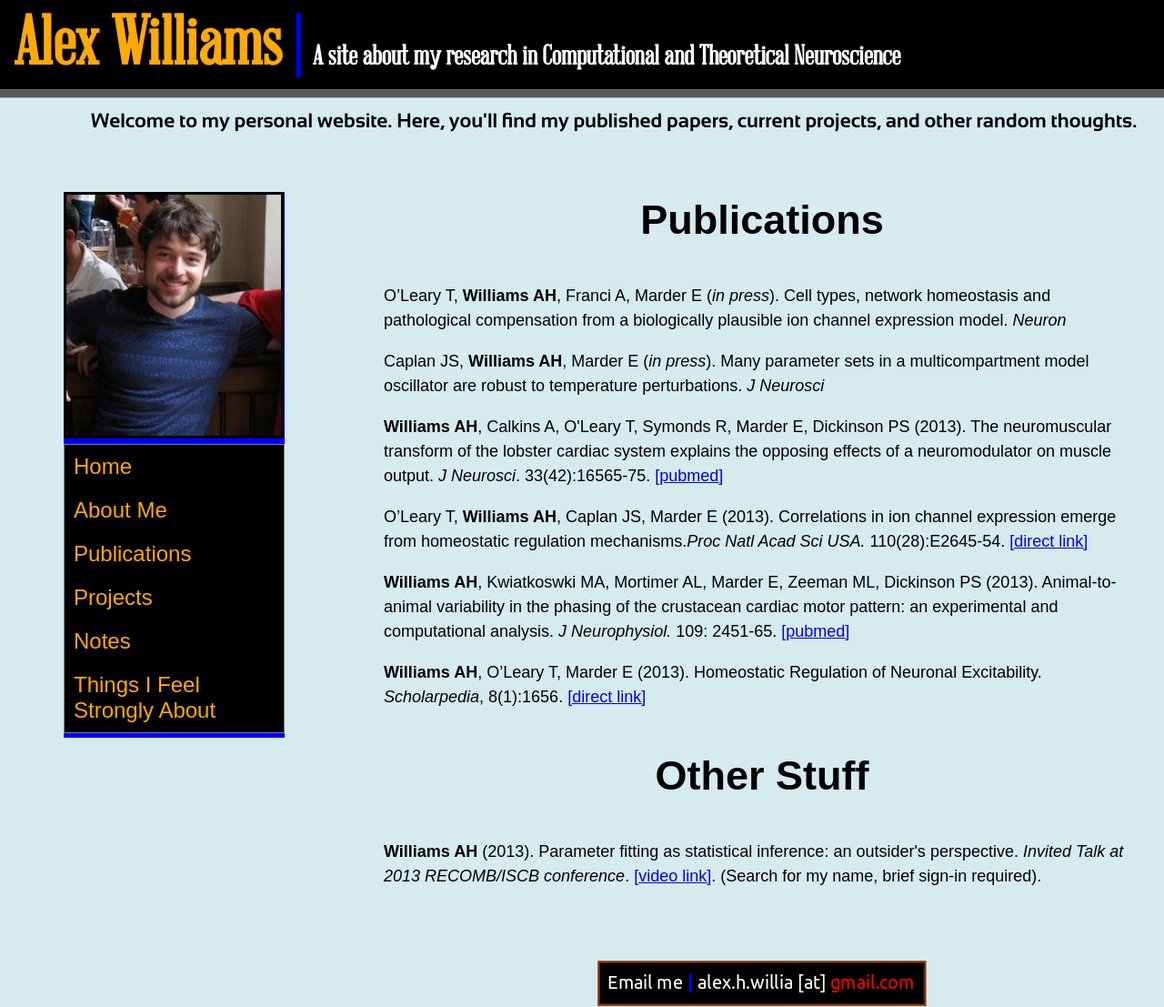
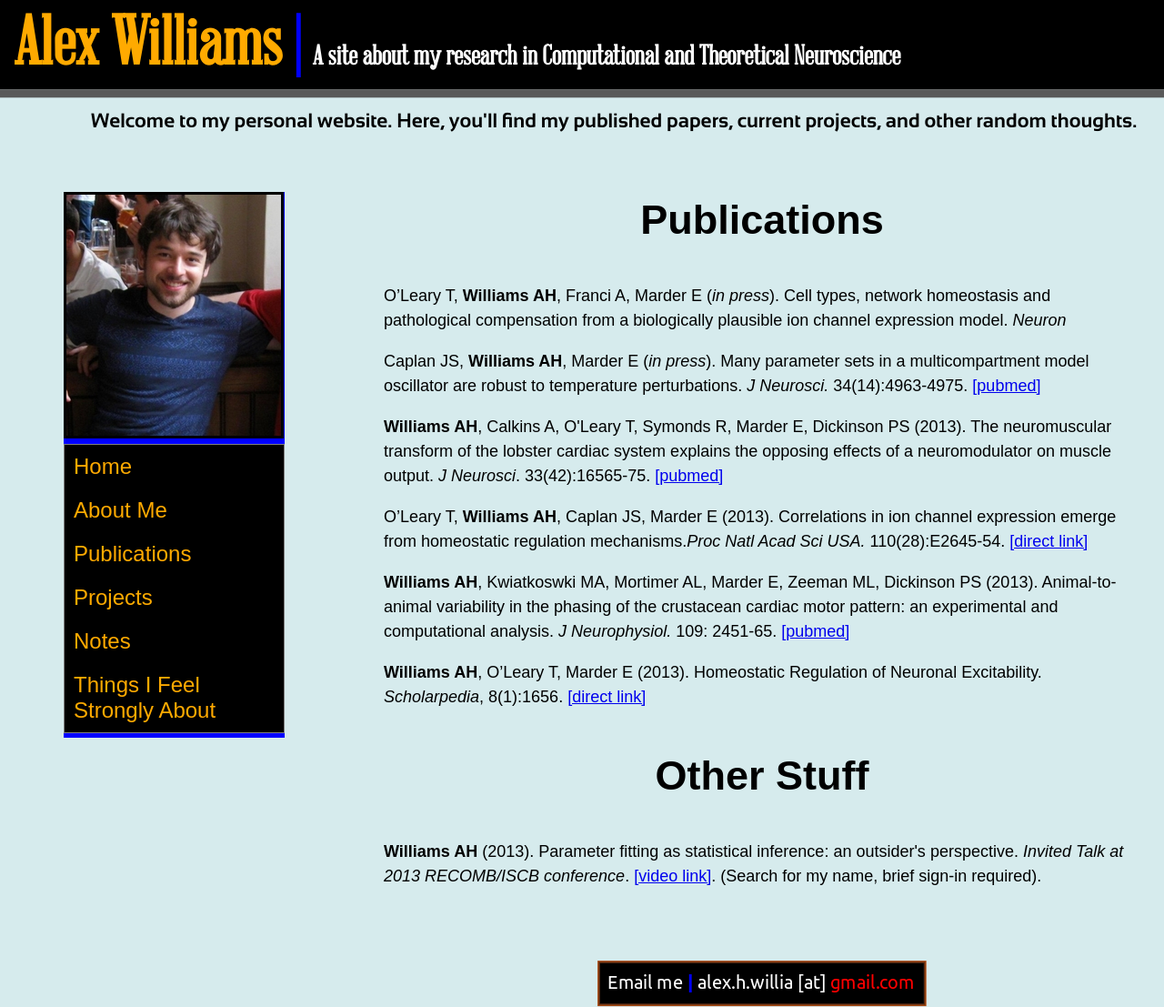
Before and after one commit to ahwillia/ahwillia.github.com, a Jekyll site: the page built from pubs/index.html, in a window 1280 px wide. Shown: the whole page at 91% size. Built offline with Jekyll 4.4.1, drawn with Linux system fonts in a browser that asks for light colours.

Commit message:
temp publication

```diff
--- a/_layouts/default.html
+++ b/_layouts/default.html
@@ -12,7 +12,7 @@
   m=s.getElementsByTagName(o)[0];a.async=1;a.src=g;m.parentNode.insertBefore(a,m)
   })(window,document,'script','//www.google-analytics.com/analytics.js','ga');
 
-  ga('create', 'UA-40613975-1', 'alexhwillia.info');
+  ga('create', 'UA-40613975-1', 'auto');
   ga('send', 'pageview');
   </script>
 </head>
--- a/pubs/index.html
+++ b/pubs/index.html
@@ -8,7 +8,7 @@
 	<div id="pagetitle"> Publications </div>
 	<ul id="bodyul">
 		<li id="bodyli"> O’Leary T, <b>Williams AH</b>, Franci A, Marder E (<i>in press</i>). Cell types, network homeostasis and pathological compensation from a biologically plausible ion channel expression model. <i>Neuron</i>
-		<li id="bodyli"> Caplan JS, <b>Williams AH</b>, Marder E (<i>in press</i>). Many parameter sets in a multicompartment model oscillator are robust to temperature perturbations. <i>J Neurosci</i>
+		<li id="bodyli"> Caplan JS, <b>Williams AH</b>, Marder E (<i>in press</i>). Many parameter sets in a multicompartment model oscillator are robust to temperature perturbations. <i>J Neurosci.</i> 34(14):4963-4975. <a id="textlink" href="http://www.ncbi.nlm.nih.gov/pubmed/24695714" target="_blank">[pubmed]</a> </li>
 		<li id="bodyli"> <b>Williams AH</b>, Calkins A, O'Leary T, Symonds R, Marder E, Dickinson PS (2013). The neuromuscular transform of the lobster cardiac system explains the opposing effects of a neuromodulator on muscle output. <i>J Neurosci</i>. 33(42):16565-75. <a id="textlink" href="http://www.ncbi.nlm.nih.gov/pubmed/24133260" target="_blank">[pubmed]</a></li>
 		<li id="bodyli"> O’Leary T, <b>Williams AH</b>, Caplan JS, Marder E (2013). Correlations in ion channel expression emerge from homeostatic regulation mechanisms.<i>Proc Natl Acad Sci USA.</i> 110(28):E2645-54. <a id="textlink" href="http://www.pnas.org/content/110/28/E2645.long" target="_blank">[direct link]</a> </li>
 		<li id="bodyli"> <b>Williams AH</b>, Kwiatkoswki MA, Mortimer AL, Marder E, Zeeman ML, Dickinson PS (2013). Animal-to-animal variability in the phasing of the crustacean cardiac motor pattern: an experimental and computational analysis. <i>J Neurophysiol.</i> 109: 2451-65. <a id="textlink" href="http://www.ncbi.nlm.nih.gov/pubmed/23446690" target="_blank">[pubmed]</a> </li>
```
